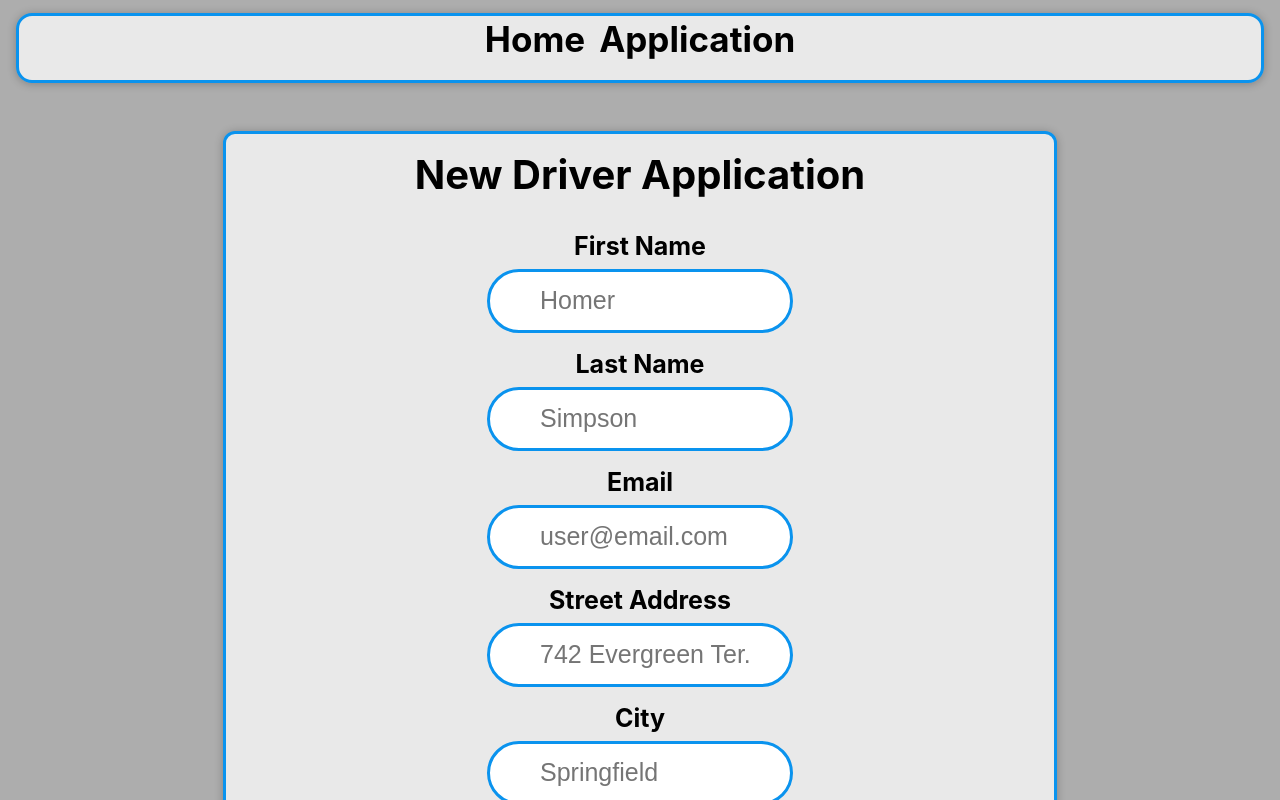
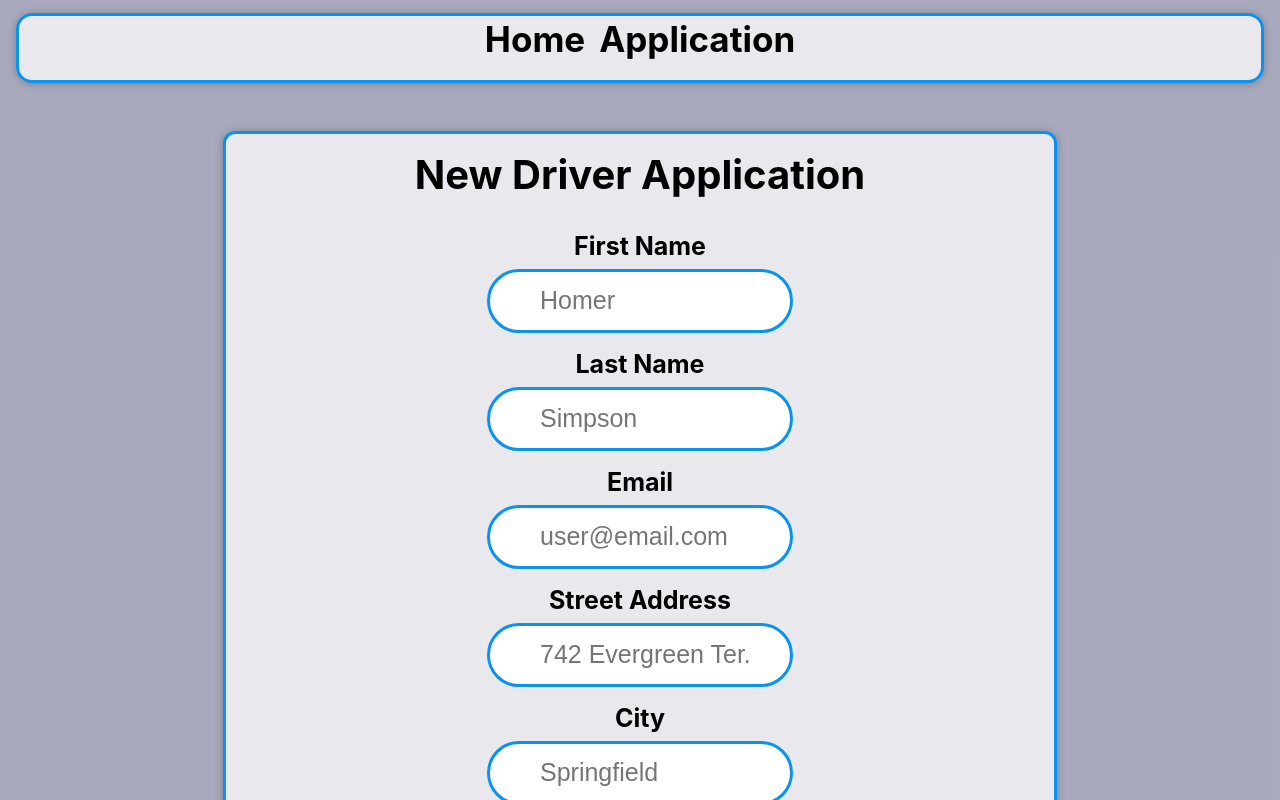
Before and after one commit to kennguyen061/TruckersRewardsProgram, a React (Create React App) app in the folder front-end/app/: page /Application in a window 1280 px wide. Shown: the top 800 px of the page. Built offline with nearby package versions, Linux system fonts and the light colour scheme.

Commit message:
slight color chnage

```diff
--- a/front-end/app/src/Components/Application.css
+++ b/front-end/app/src/Components/Application.css
@@ -48,7 +48,7 @@
 }
 
 .Container {
-  background-color: rgb(173, 173, 173);
+  background-color: rgba(155, 155, 180, 0.856);
   min-height: 100vh;
   display: flex;
   justify-content: center;
```
